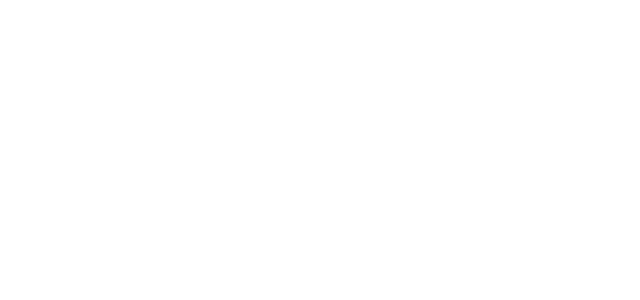
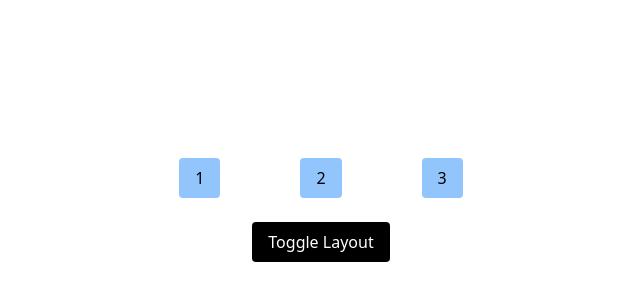
Before and after one commit to MPourmoghaddamZand/FlipGsap, a React (Vite) app: page /anim2 in a window 1280 px wide. Before the commit this address had no page. Shown: the part 190-490 px from the top of the page, without its empty margins (319-959 px from the left). Built offline with nearby package versions, Linux system fonts and the light colour scheme.

Commit message:
anim2 gsap flip scale + col to row

```diff
--- a/src/App.jsx
+++ b/src/App.jsx
@@ -4,6 +4,7 @@
 import Test from "./Test";
 import Tes2 from "./pages/Tes2";
 import Animation from "./pages/Animation";
+import Anim2 from "./pages/Anim2";
 
 export default function App() {
   return (
@@ -14,6 +15,7 @@
         <Route path="/gal" element={<Gallery />} />
         <Route path="/tes2" element={<Tes2 />} />
         <Route path="/anim" element={<Animation />} />
+        <Route path="/anim2" element={<Anim2 />} />
       </Routes>
     </BrowserRouter>
   );
--- /dev/null
+++ b/src/pages/Anim2.jsx
@@ -0,0 +1,61 @@
+import React, { useState, useRef } from 'react'
+import gsap from 'gsap'
+import { Flip } from 'gsap/all'
+
+gsap.registerPlugin(Flip)
+
+const Anim2 = () => {
+    const [active, setActive] = useState(true)
+    const containerRef = useRef()
+
+    const toggle = () => {
+        const items = containerRef.current.querySelectorAll('li , button')
+        const state = Flip.getState(items)
+
+        setActive(prev => !prev)
+
+        requestAnimationFrame(() => {
+            Flip.from(state, {
+                duration: 1,
+                ease: 'power2.inOut',
+                stagger: 0
+            })
+            if (active) {
+                gsap.to(items, {
+                    scale: 2,
+                    duration: 1,
+                    marginTop: 50
+                })
+            }
+            else {
+                gsap.to(items, {
+                    scale: 1,
+                    duration: 1,
+                })
+            }
+        })
+    }
+
+    return (
+        <div className="w-full h-screen flex flex-col items-center justify-center " ref={containerRef}>
+            {active ? (
+                <ul className="flex justify-center items-center gap-20">
+                    <li className="bg-blue-300 px-4 py-2 rounded transition-colors duration-500">1</li>
+                    <li className="bg-blue-300 px-4 py-2 rounded transition-colors duration-500">2</li>
+                    <li className="bg-blue-300 px-4 py-2 rounded transition-colors duration-500">3</li>
+                </ul>
+            ) : (
+                <ul className="flex flex-col justify-center items-center gap-4">
+                    <li className="bg-red-300 px-4 py-2 rounded transition-colors duration-500 ">1</li>
+                    <li className="bg-red-300 px-4 py-2 rounded transition-colors duration-500">2</li>
+                    <li className="bg-red-300 px-4 py-2 rounded transition-colors duration-500">3</li>
+                </ul>
+            )}
+            <button onClick={toggle} className="mt-6 px-4 py-2 bg-black text-white rounded">
+                Toggle Layout
+            </button>
+        </div>
+    )
+}
+
+export default Anim2
```
